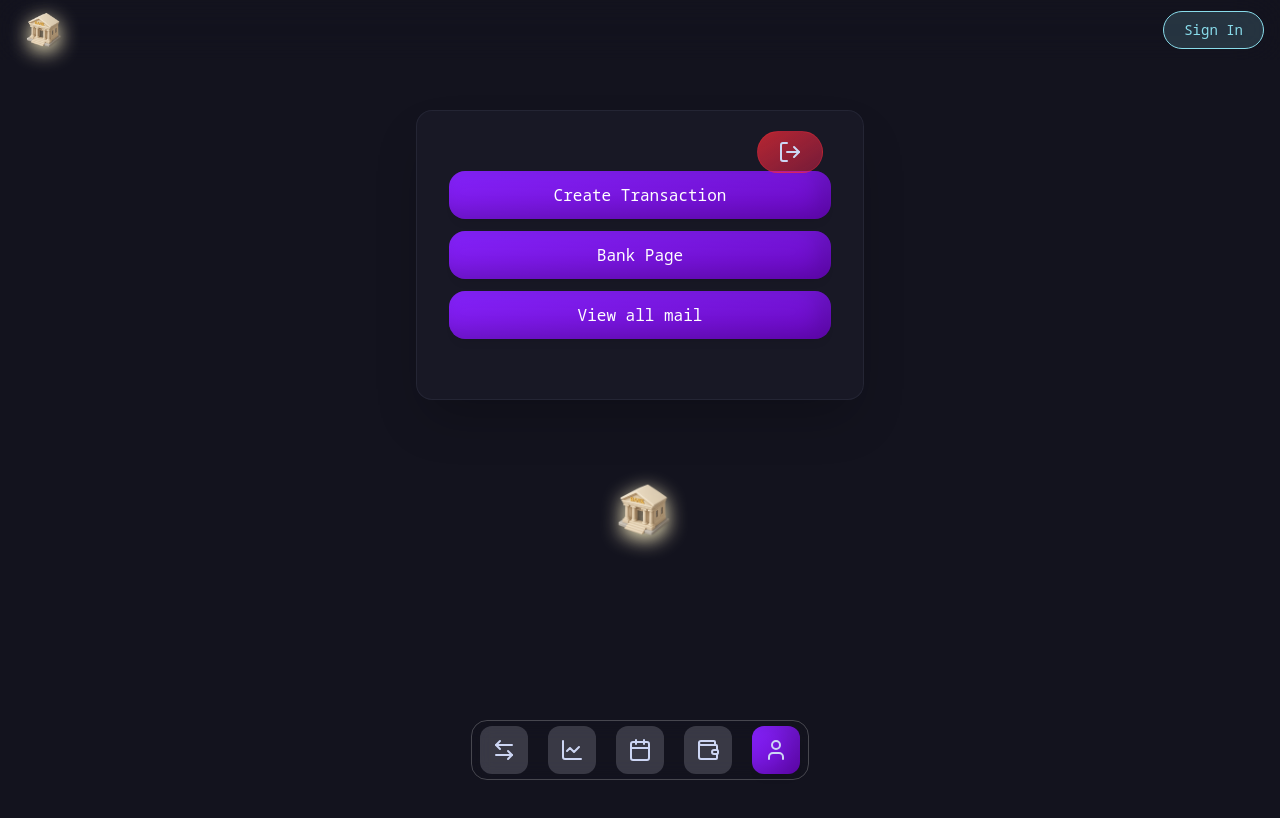
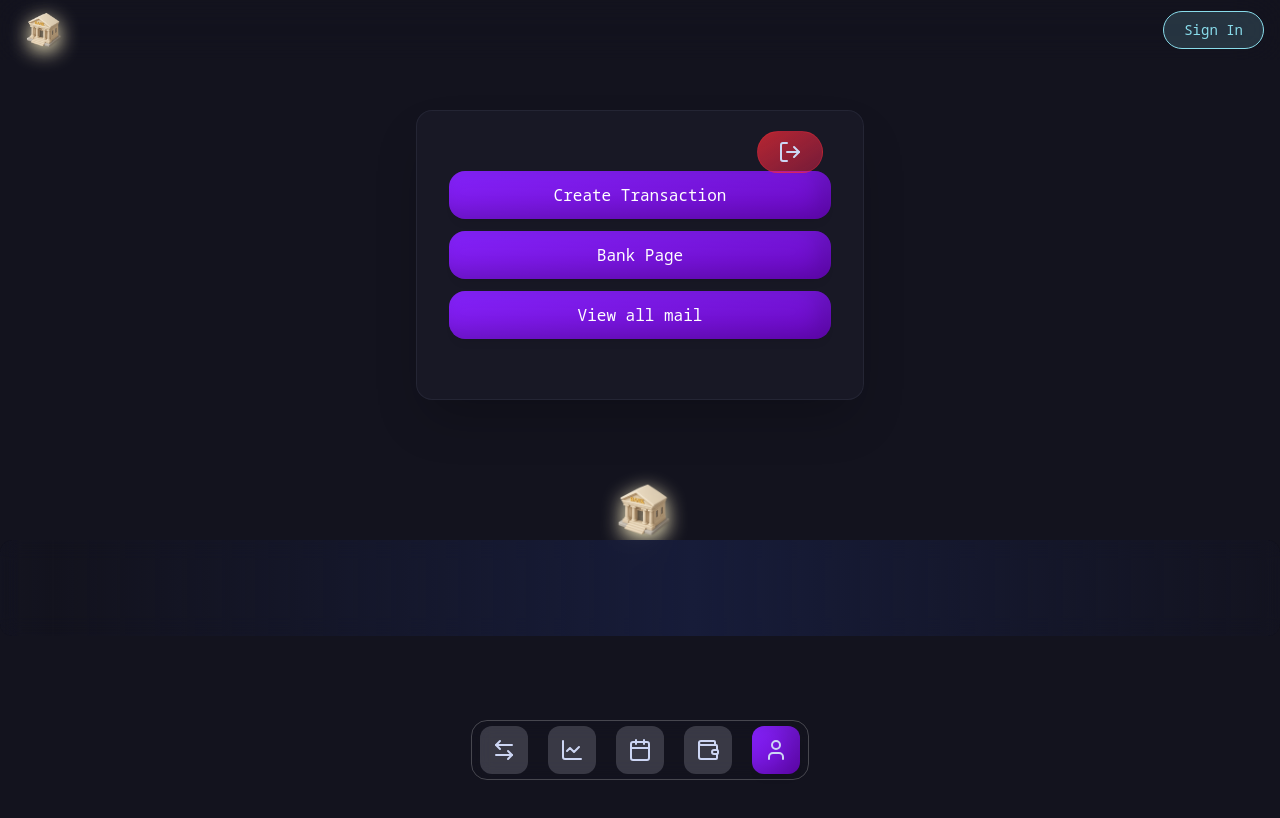
Before and after one commit to bisxxal/Bank-tracker, a Next.js app: page /profile in a window 1280 px wide. Shown: the top 818 px of the page. Built offline with nearby package versions, Linux system fonts and the light colour scheme; no server answers.

Commit message:
fix : category debit

```diff
--- a/app/(user)/category/page.tsx
+++ b/app/(user)/category/page.tsx
@@ -26,18 +26,20 @@ const CateGoryPage = () => {
     useEffect(() => {
         if (data) {
             const revData = data?.reduce((acc: { name: string, amount: number, category: string, date: Date | string }[], curr: TransactionTypeProps) => {
-                const type = curr?.type || 'Unknown';
+                // Ensure you're only processing "debit" types
+                const type = curr?.type.toLowerCase() === 'debit' ? 'debit' : null;
                 const date = moment(curr.date).format("YYYY-MM-DD");
                 const category = curr.category ?? 'Others'; // Handle null or undefined category
 
+                // Only process debit transactions
+                if (type === 'debit') {
                     const existing = acc.find(
                         (item) => item.name === 'debit' && item.category === category
                     );
 
                     if (existing) {
-                    existing.amount += curr.amount;
+                        existing.amount += curr.amount; // Accumulate amount for the same category
                     } else {
-                    if (type === 'debit') {
                         acc.push({ name: type, date, amount: curr.amount, category });
                     }
                 }
@@ -45,8 +47,10 @@ const CateGoryPage = () => {
             }, []);
 
             setCategoryData(revData);
+            console.log("revData", revData);
         }
     }, [data, selectedMonth, selectedYear]);
+
     const totalAmount = categoryData.reduce((acc, curr) => acc + curr.amount, 0);
 
     const sortedCategories = categories
@@ -176,7 +180,9 @@ const CateGoryPage = () => {
             </div>
 
             <h2 className=' mt-5  font-bold text-xl'>Top list</h2>
-            {sortedCategories.map((category) => (
+            {sortedCategories.map((category) => {
+                if (category.percentage === 0) return null;
+                return(
                       <div
                     key={category.value}
                     className="card border bordercolor rounded-2xl my-2 px-4 py-3"
@@ -202,7 +208,9 @@ const CateGoryPage = () => {
                         )}
                     </div>
                 </div>
-            ))}
+                )
+            }
+            )}
         </div>
     )
 }
--- a/app/(user)/profile/page.tsx
+++ b/app/(user)/profile/page.tsx
@@ -4,6 +4,7 @@ import Image from 'next/image'
 import Link from 'next/link'
 import { LogOut } from 'lucide-react'
 import React from 'react'
+import Loading from '@/components/ui/loading'
 
 const Profile = () => {
   const { data: session, status } = useSession()
@@ -36,7 +37,11 @@ const Profile = () => {
       <div className=' w-fit mx-auto mt-20 max-md:mt-32 flex items-center justify-center'>
         <Image src='/bank.png' alt='logo' width={60} height={60} className='hover:scale-125 mx-auto drop-shadow-[0_5px_10px_rgba(0,0,0,0.25)] drop-shadow-amber-100   transition-all inline-block ml-2' />
       </div>
-
+        <Loading
+            parent="w-full h-24"
+            boxes={1}
+            child="w-full h-full !rounded-xl"
+        />
     </div>
   )
 }
--- a/app/layout.tsx
+++ b/app/layout.tsx
@@ -31,6 +31,7 @@ export default function RootLayout({
             {children}
           </div>
         </Providers>
+
       </body>
     </html>
   );
--- a/app/page.tsx
+++ b/app/page.tsx
@@ -12,7 +12,7 @@ const Home =   () => {
       <ShinyText
         text="My Bank"
         disabled={false}
-        speed={1.5}
+        speed={1.8}
         className='font-extrabold  text-5xl'
         />
     </div>
--- a/components/ui/loading.tsx
+++ b/components/ui/loading.tsx
@@ -4,7 +4,7 @@ const Loading = ({ boxes, child, parent }: { boxes: number, child?: string, pare
     <div className={`!${parent} w-full items-center justify-center flex flex-col   gap-4 `}>
       {Array.from({ length: boxes }).map((_, index) => (
         <div key={index} className={`${child} h-14   backdrop-blur-[10px] relative overflow-hidden`}>
-          <div  className={` w-full h-full absolute top-0 left-0 bg-gradient-to-r from-[#27273c00] via-[#8157a4b8] backdrop-saturate-[180%] animate-[pulseShimmer_10s_infinite_linear]`}></div>
+          <div  className={` w-full h-full absolute top-0 left-0 bg-gradient-to-r from-[#27273c00] via-[#171C39] backdrop-saturate-[180%] animate-[pulseShimmer_10s_infinite_linear]`}></div>
         </div>
       ))}
     </div>
--- a/next.config.ts
+++ b/next.config.ts
@@ -1,18 +1,19 @@
 
 import type { NextConfig } from "next";
-
 
 const withPWA = require("@ducanh2912/next-pwa").default({
   dest: "public",
   // disable: process.env.NODE_ENV === "development",
   disable: false, // Set to false to enable PWA in development mode
+
   sw: "service-worker.js",
   cacheOnFrontendNav: true,
   aggressiveFrontEndNavCaching: true,
   reloadOnOnline: true,
+  workboxOptions: {
 
+  },
 });
-
 
 const nextConfig: NextConfig = {
   typescript: {
```
Lines whose indentation alone changed are shown as unchanged.
